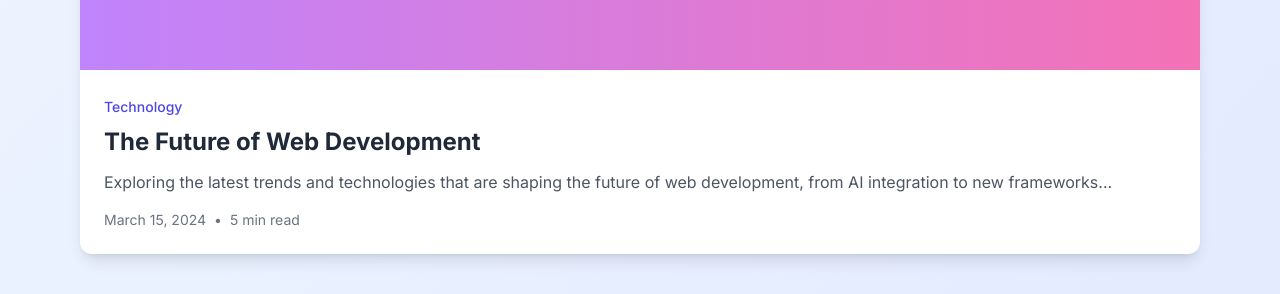
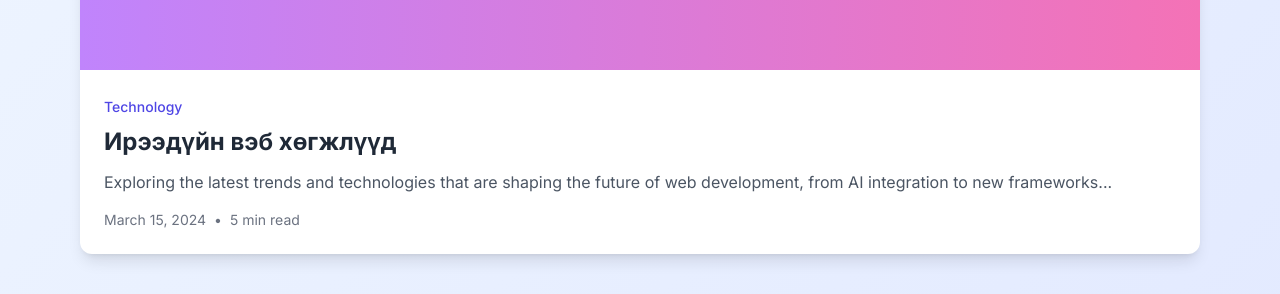
Before and after one commit to oogn01/uka, a plain HTML site: page index.html in a window 1280 px wide. Shown: the part 506-800 px from the top of the page. Drawn offline with nearby package versions, Linux system fonts and the light colour scheme.

Commit message:
Update index.html

```diff
--- a/index.html
+++ b/index.html
@@ -3,7 +3,7 @@
 <head>
     <meta charset="UTF-8">
     <meta name="viewport" content="width=device-width, initial-scale=1.0">
-    <title>Urangoo's Blog</title>
+    <title>My Blog</title>
     <script src="https://cdn.tailwindcss.com"></script>
     <style>
         @import url('https://fonts.googleapis.com/css2?family=Inter:wght@300;400;500;600;700&display=swap');
@@ -59,7 +59,7 @@
                     </div>
                     <div class="p-6">
                         <span class="text-sm text-indigo-600 font-medium">Technology</span>
-                        <h4 class="text-2xl font-bold text-gray-800 mt-2 mb-3">The Future of Web Development</h4>
+                        <h4 class="text-2xl font-bold text-gray-800 mt-2 mb-3">Ирээдүйн вэб хөгжлүүд</h4>
                         <p class="text-gray-600 mb-4">Exploring the latest trends and technologies that are shaping the future of web development, from AI integration to new frameworks...</p>
                         <div class="flex items-center text-sm text-gray-500">
                             <span>March 15, 2024</span>
```
